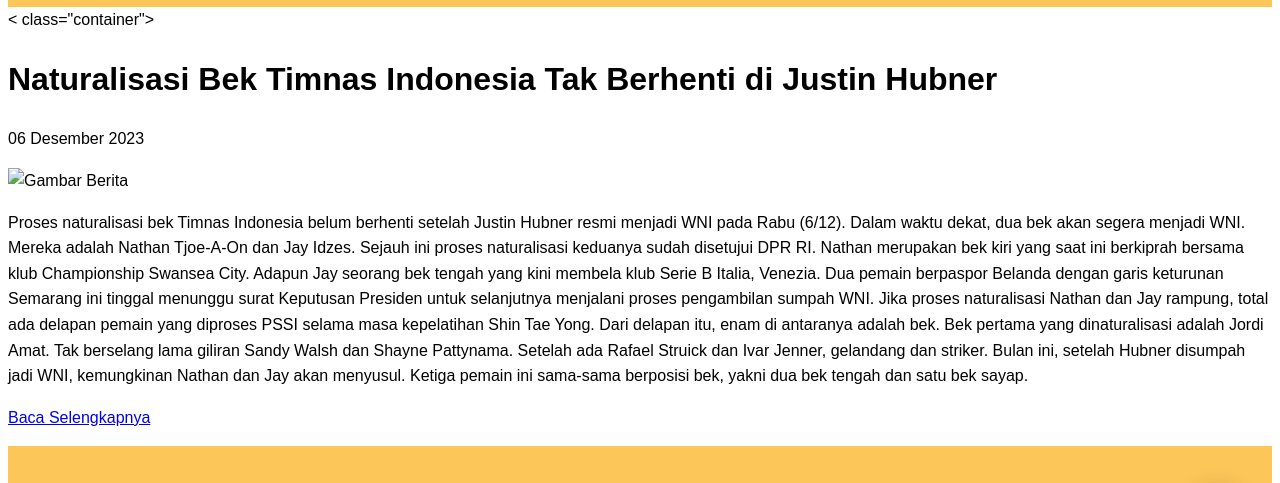
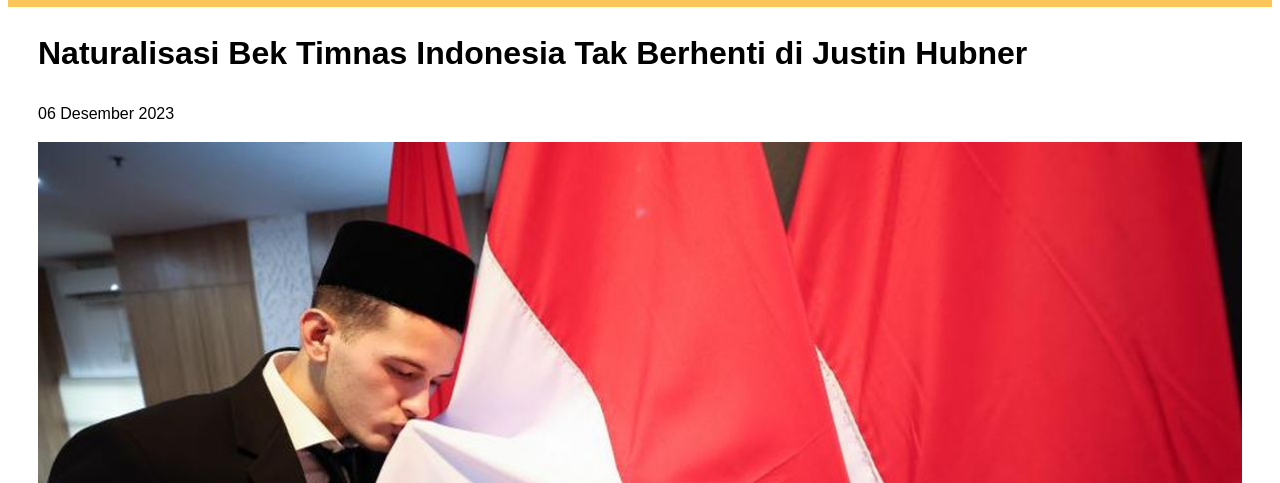
Before and after one commit to Kampus-Merdeka-Software-Engineering/FE-2-Bandung-28, a plain HTML site: page berita6.html in a window 1280 px wide. Shown: the part 94-577 px from the top of the page. Drawn offline with nearby package versions, Linux system fonts and the light colour scheme.

Commit message:
fiks project

```diff
--- a/berita6.html
+++ b/berita6.html
@@ -24,12 +24,12 @@
         </ul>
         </nav>
     </header>
-    < class="container">
+    <div class="container">
         <div class="article">
             <h1>Naturalisasi Bek Timnas Indonesia Tak Berhenti di Justin Hubner</h1>
             <p class="author"></p>
             <p class="date">06 Desember 2023</p>
-            <img src="../asset/image/gambar-berita6.jpg" alt="Gambar Berita">
+            <img src="./asset/image/gambar3.jpg" alt="Gambar Berita">
             <p class="content">Proses naturalisasi bek Timnas Indonesia belum berhenti setelah Justin Hubner resmi menjadi WNI pada Rabu (6/12).
                 Dalam waktu dekat, dua bek akan segera menjadi WNI. Mereka adalah Nathan Tjoe-A-On dan Jay Idzes. Sejauh ini proses naturalisasi keduanya sudah disetujui DPR RI.
 
@@ -43,7 +43,8 @@
                 </p>
                 <a href="https://www.cnnindonesia.com/olahraga/20231206141255-142-1033651/naturalisasi-bek-timnas-indonesia-tak-berhenti-di-justin-hubner">Baca Selengkapnya</a>
         </div>
-    </div>
+      </div>
+
 
 </main>
 <footer>
--- a/css/categori.css
+++ b/css/categori.css
@@ -74,6 +74,7 @@ nav ul li a:hover {
 .img img {
   width: 300px;
   height: 250px;
+  object-fit: cover;
 }
 
 .section-header {
```
Also changed, not shown: berita5.html (+1 -1 lines).
